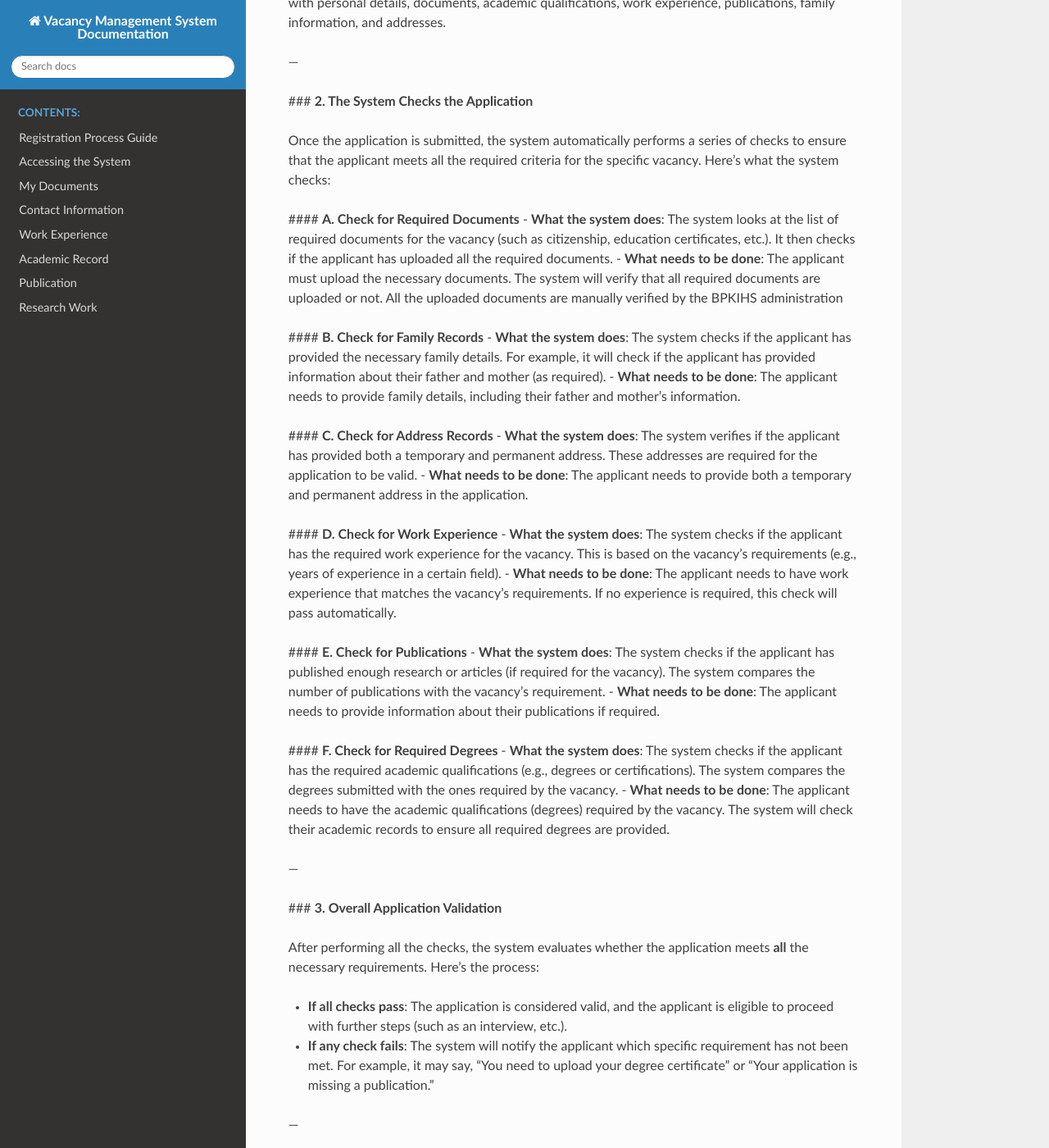
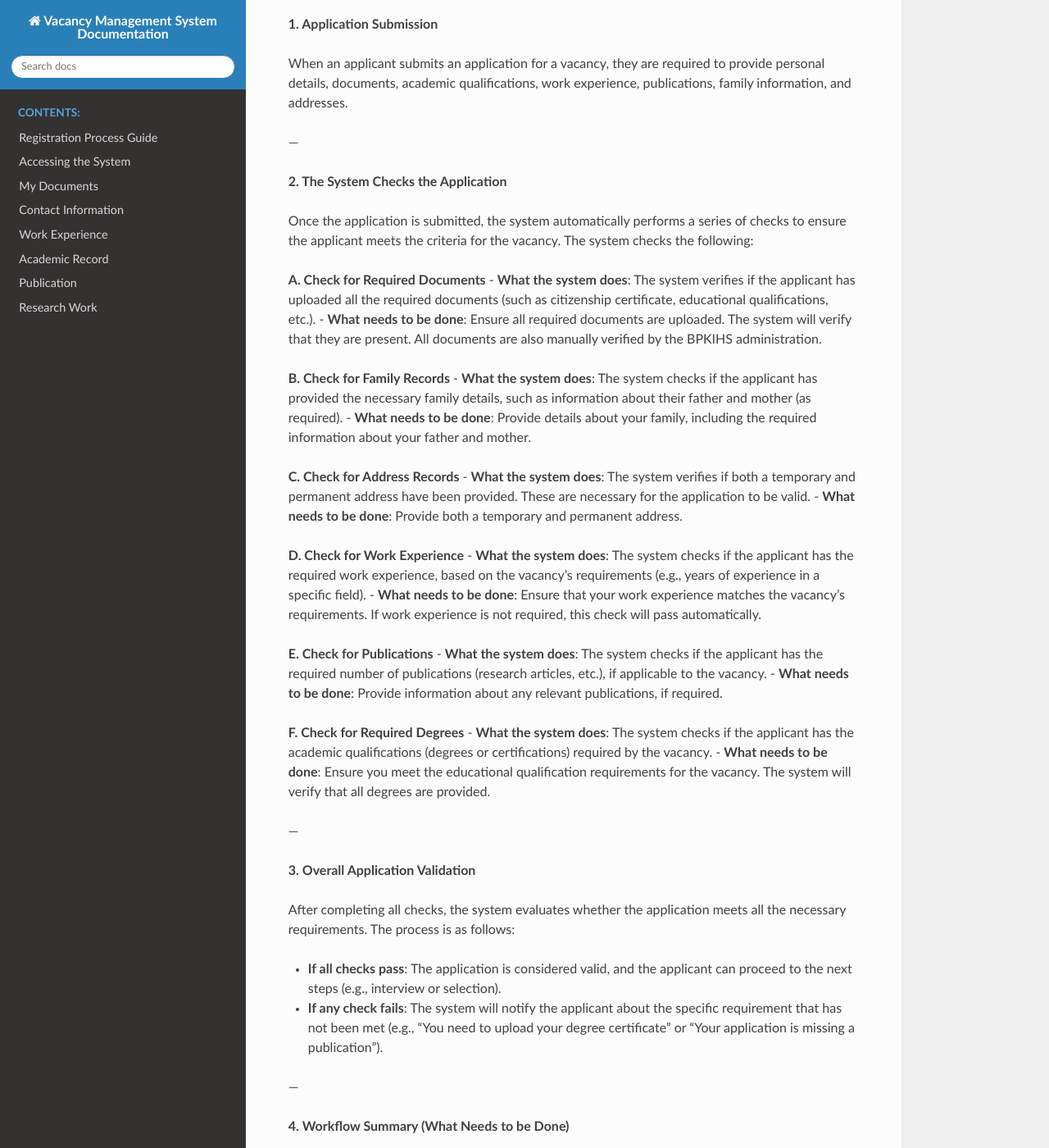
Before and after one commit to w38g0ru/vms, a Sphinx documentation site: the page built from docs/index.rst, in a window 1280 px wide and 1400 px high, scrolled down 2095 px. Shown: the whole window at 82% size. Built offline with Sphinx 7.4.7 and the Read the Docs theme 3.1.0, drawn with Linux system fonts in a browser that asks for light colours; pages that are not in the unit, such as notebooks, are missing from menus; some of the changed text lies outside the part shown.

Commit message:
Update index.rst

```diff
--- a/docs/index.rst
+++ b/docs/index.rst
@@ -1,21 +1,21 @@
 .. _vacancy-docs:
 Welcome to the Official Vacancy Management System Documentation
-============================================================
+=================================================================
 
 Introduction
 ------------
 
-Greetings to all users accessing the Vacancy Management System documentation. This introduction extends a warm welcome, emphasizing the document's purpose to deliver valuable insights and comprehensive guidance on the system's functionalities.
+Welcome to the official documentation of the Vacancy Management System! This guide is designed to provide comprehensive insights and instructions for using the system effectively. We hope this documentation helps you understand the system's features and functionality.
 
 Origins and Purpose
 --------------------
 
-This documentation is meticulously crafted, drawing inspiration from the established practices and exacting requirements of the recruitment process at B.P. Koirala Institute of Health. It is tailored to meet the unique demands of the institute's recruitment procedures.
+This documentation is created based on the established recruitment practices at B.P. Koirala Institute of Health. It has been tailored specifically to meet the unique demands of the institute’s recruitment processes.
 
-We are dedicated to providing you with a comprehensive resource to make your experience with the Vacancy Management System as smooth and effective as possible.
+Our goal is to provide you with a user-friendly resource to ensure a seamless experience while using the Vacancy Management System.
 
 .. note::
-    This documentation is a work in progress and will be updated regularly. If you have any feedback or encounter issues, please let us know.
+    This document is continuously updated. If you have any feedback or encounter issues, please let us know.
 
 .. toctree::
     :maxdepth: 2
@@ -33,88 +33,82 @@ We are dedicated to providing you with a comprehensive resource to make your exp
 
 .. include:: dashboard.rst
 
-### Workflow for Checking an Application for a Vacancy
+Workflow for Checking an Application for a Vacancy
+==================================================
 
-Here’s a simplified non-technical explanation of the workflow for how an application for a vacancy is checked by the system, along with a list of what needs to be done to validate the application.
+Here’s a simplified, non-technical explanation of how an application for a vacancy is checked by the system, along with a list of actions required to validate the application.
 
 ---
 
-### **1. Application Submission**
-When an applicant applies for a vacancy, they submit an application with personal details, documents, academic qualifications, work experience, publications, family information, and addresses.
+**1. Application Submission**
+
+When an applicant submits an application for a vacancy, they are required to provide personal details, documents, academic qualifications, work experience, publications, family information, and addresses.
 
 ---
 
-### **2. The System Checks the Application**
+**2. The System Checks the Application**
 
-Once the application is submitted, the system automatically performs a series of checks to ensure that the applicant meets all the required criteria for the specific vacancy. Here’s what the system checks:
+Once the application is submitted, the system automatically performs a series of checks to ensure the applicant meets the criteria for the vacancy. The system checks the following:
 
-#### **A. Check for Required Documents**
-- **What the system does**: The system looks at the list of required documents for the vacancy (such as citizenship, education certificates, etc.). It then checks if the applicant has uploaded all the required documents.
-- **What needs to be done**: The applicant must upload the necessary documents. The system will verify that all required documents are uploaded or not. All the uploaded documents are manually verified by the BPKIHS administration
+**A. Check for Required Documents**
+- **What the system does**: The system verifies if the applicant has uploaded all the required documents (such as citizenship certificate, educational qualifications, etc.).
+- **What needs to be done**: Ensure all required documents are uploaded. The system will verify that they are present. All documents are also manually verified by the BPKIHS administration.
 
-#### **B. Check for Family Records**
-- **What the system does**: The system checks if the applicant has provided the necessary family details. For example, it will check if the applicant has provided information about their father and mother (as required).
-- **What needs to be done**: The applicant needs to provide family details, including their father and mother’s information.
+**B. Check for Family Records**
+- **What the system does**: The system checks if the applicant has provided the necessary family details, such as information about their father and mother (as required).
+- **What needs to be done**: Provide details about your family, including the required information about your father and mother.
 
-#### **C. Check for Address Records**
-- **What the system does**: The system verifies if the applicant has provided both a temporary and permanent address. These addresses are required for the application to be valid.
-- **What needs to be done**: The applicant needs to provide both a temporary and permanent address in the application.
+**C. Check for Address Records**
+- **What the system does**: The system verifies if both a temporary and permanent address have been provided. These are necessary for the application to be valid.
+- **What needs to be done**: Provide both a temporary and permanent address.
 
-#### **D. Check for Work Experience**
-- **What the system does**: The system checks if the applicant has the required work experience for the vacancy. This is based on the vacancy's requirements (e.g., years of experience in a certain field).
-- **What needs to be done**: The applicant needs to have work experience that matches the vacancy’s requirements. If no experience is required, this check will pass automatically.
+**D. Check for Work Experience**
+- **What the system does**: The system checks if the applicant has the required work experience, based on the vacancy's requirements (e.g., years of experience in a specific field).
+- **What needs to be done**: Ensure that your work experience matches the vacancy's requirements. If work experience is not required, this check will pass automatically.
 
-#### **E. Check for Publications**
-- **What the system does**: The system checks if the applicant has published enough research or articles (if required for the vacancy). The system compares the number of publications with the vacancy’s requirement.
-- **What needs to be done**: The applicant needs to provide information about their publications if required.
+**E. Check for Publications**
+- **What the system does**: The system checks if the applicant has the required number of publications (research articles, etc.), if applicable to the vacancy.
+- **What needs to be done**: Provide information about any relevant publications, if required.
 
-#### **F. Check for Required Degrees**
-- **What the system does**: The system checks if the applicant has the required academic qualifications (e.g., degrees or certifications). The system compares the degrees submitted with the ones required by the vacancy.
-- **What needs to be done**: The applicant needs to have the academic qualifications (degrees) required by the vacancy. The system will check their academic records to ensure all required degrees are provided.
+**F. Check for Required Degrees**
+- **What the system does**: The system checks if the applicant has the academic qualifications (degrees or certifications) required by the vacancy.
+- **What needs to be done**: Ensure you meet the educational qualification requirements for the vacancy. The system will verify that all degrees are provided.
 
 ---
 
-### **3. Overall Application Validation**
+**3. Overall Application Validation**
 
-After performing all the checks, the system evaluates whether the application meets **all** the necessary requirements. Here’s the process:
+After completing all checks, the system evaluates whether the application meets all the necessary requirements. The process is as follows:
 
-- **If all checks pass**: The application is considered valid, and the applicant is eligible to proceed with further steps (such as an interview, etc.).
-- **If any check fails**: The system will notify the applicant which specific requirement has not been met. For example, it may say, "You need to upload your degree certificate" or "Your application is missing a publication."
+- **If all checks pass**: The application is considered valid, and the applicant can proceed to the next steps (e.g., interview or selection).
+- **If any check fails**: The system will notify the applicant about the specific requirement that has not been met (e.g., "You need to upload your degree certificate" or "Your application is missing a publication").
 
 ---
 
-### **4. Workflow Summary (What Needs to be Done)**
+**4. Workflow Summary (What Needs to be Done)**
 
-To successfully apply for a vacancy, the applicant needs to do the following:
+To successfully apply for a vacancy, the applicant needs to ensure the following:
 
-1. **Upload All Required Documents**: Ensure all documents specified in the vacancy description are uploaded.
-   - Examples: ID proof, educational certificates, work experience letters, etc.
-
-2. **Provide Family Details**: Include details about your family (e.g., father and mother’s information).
-
-3. **Provide Address Information**: Submit both temporary and permanent addresses.
-
-4. **Meet Work Experience Requirements**: Make sure you have the necessary work experience as specified by the vacancy.
-   - Example: Years of experience in a particular job or field.
-
-5. **Meet Publication Requirements**: If the vacancy requires publications (e.g., research articles), ensure they are listed.
-
-6. **Meet Degree Requirements**: Ensure that your educational qualifications (degrees) match the requirements of the vacancy.
+1. **Upload All Required Documents**: Make sure all the required documents are uploaded, such as ID proof, educational certificates, and work experience letters.
+2. **Provide Family Details**: Include the necessary family information, such as details about your father and mother.
+3. **Provide Address Information**: Submit both your temporary and permanent addresses.
+4. **Meet Work Experience Requirements**: Ensure your work experience matches the vacancy’s criteria (e.g., years of experience in a specific job or field).
+5. **Meet Publication Requirements**: If applicable, ensure you list any required publications, such as research articles or papers.
+6. **Meet Degree Requirements**: Make sure your educational qualifications meet the requirements outlined in the job description.
 
 ---
 
-### **5. Application Review Outcome**
+**5. Application Review Outcome**
 
-The system will automatically check all these requirements and validate the application based on the following:
+The system will automatically check all these requirements and validate your application:
 
-- **All checks are passed**: The application is complete, and the applicant meets all the requirements. The applicant can proceed to the next step in the process (e.g., interview or selection).
-
-- **Any check fails**: The system will inform the applicant of the specific missing or invalid requirement, such as missing documents, missing degrees, or insufficient work experience. The applicant will need to correct or provide the missing information.
+- **If all checks pass**: The application is considered complete, and the applicant can proceed to the next steps (e.g., interview or selection).
+- **If any check fails**: The system will notify the applicant about the specific missing or invalid requirement, such as missing documents or insufficient work experience. The applicant will need to address these issues before proceeding.
 
 ---
 
-### **6. Conclusion**
+**6. Conclusion**
 
-The system works as an automated assistant to verify whether an applicant meets all the necessary criteria for a vacancy. This saves time for both the applicant and the organization, ensuring that only complete and qualified applications move forward in the hiring process.
+The system acts as an automated assistant, verifying whether an applicant meets the necessary criteria for a vacancy. This saves time for both the applicant and the organization, ensuring only complete and qualified applications progress in the hiring process.
 
-If anything is missing or incomplete, the applicant is notified so they can provide the necessary information and meet all the requirements before the application can proceed.
+If anything is missing or incomplete, the applicant will be notified to provide the necessary information and meet all the requirements before the application can proceed.
```
